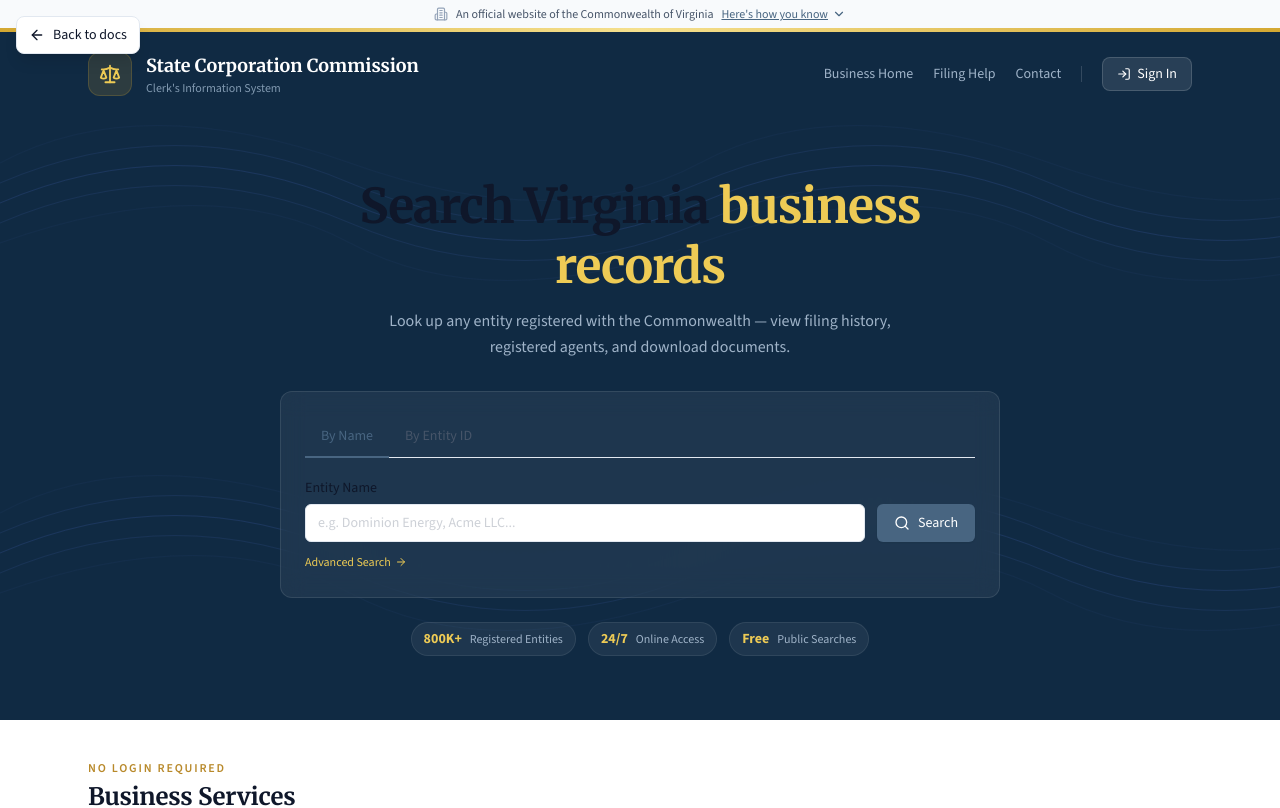
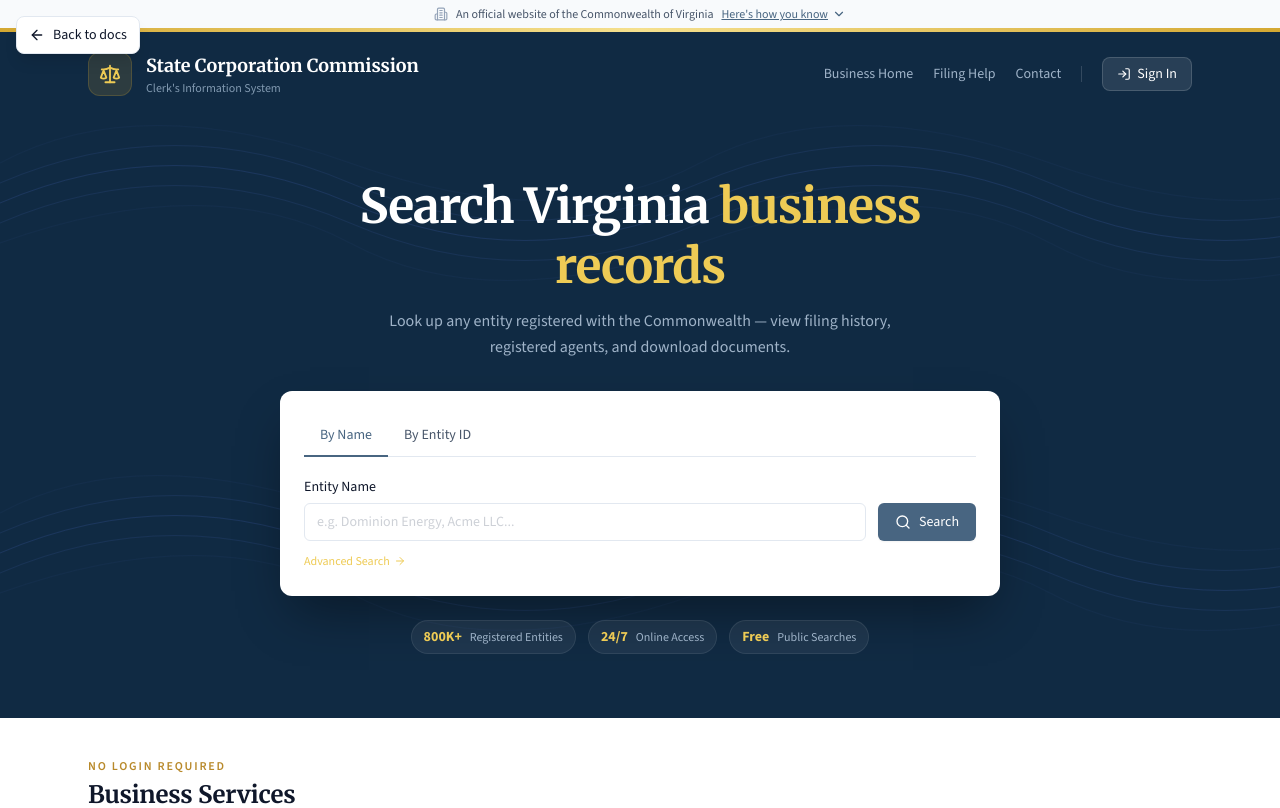
Before and after one commit to iyervish/dogwood-design-system, a React (Vite) app: page /templates/scc-portal in a window 1280 px wide. Shown: the top 808 px of the page. Built offline with nearby package versions, Linux system fonts and the light colour scheme.

Commit message:
Update SCCPortal styling and layout for improved aesthetics and functionality
- Adjusted header text color for better visibility.
- Changed background and shadow properties of the entity search card for enhanced design consistency.

```diff
--- a/src/pages/templates/SCCPortal.tsx
+++ b/src/pages/templates/SCCPortal.tsx
@@ -136,8 +136,8 @@
         {/* Hero content */}
         <div className="relative max-w-3xl mx-auto px-4 sm:px-6 pb-16 pt-10 md:pt-16 text-center">
           <h1
-            className="text-3xl md:text-4xl lg:text-5xl font-bold text-white leading-tight mb-3"
-            style={{ fontFamily: 'var(--font-heading)', letterSpacing: '-0.02em' }}
+            className="text-3xl md:text-4xl lg:text-5xl font-bold leading-tight mb-3"
+            style={{ fontFamily: 'var(--font-heading)', letterSpacing: '-0.02em', color: 'white' }}
           >
             Search Virginia{' '}
             <span style={{ color: 'var(--dogwood-400)' }}>business records</span>
@@ -147,13 +147,12 @@
             registered agents, and download documents.
           </p>
 
-          {/* Entity search — glass card */}
+          {/* Entity search card */}
           <div
             className="rounded-xl p-5 md:p-6 text-left"
             style={{
-              backgroundColor: 'rgba(255,255,255,0.06)',
-              border: '1px solid rgba(255,255,255,0.1)',
-              backdropFilter: 'blur(12px)',
+              backgroundColor: 'var(--color-surface)',
+              boxShadow: '0 25px 50px -12px rgba(0,0,0,0.4)',
             }}
           >
             <Tabs defaultValue="name">
```
